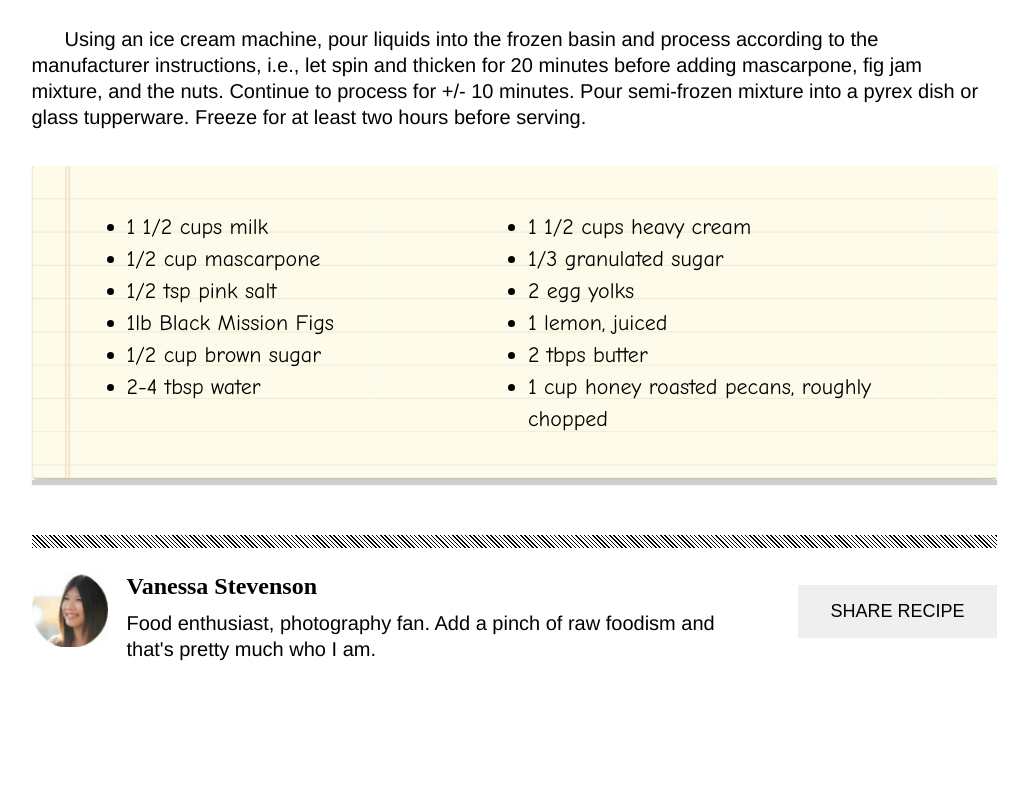
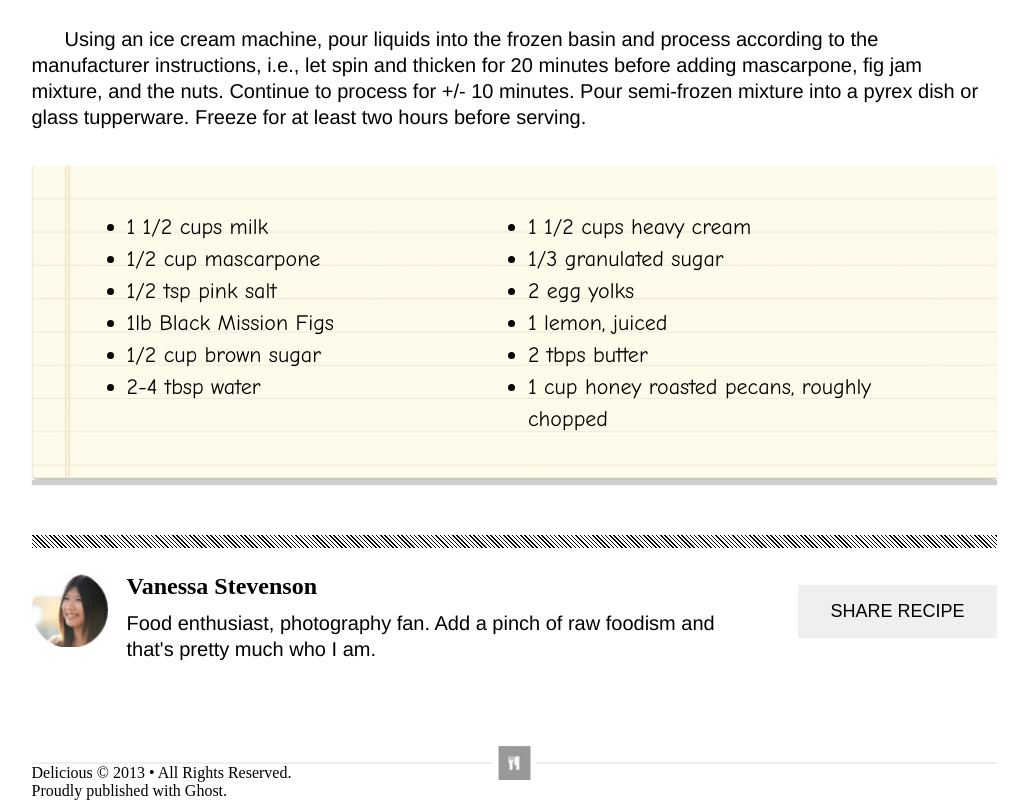
Before and after one commit to yd24/ChocolatePizza, a plain HTML site: page index.html in a window 1280 px wide. Shown: the part 1206-2006 px from the top of the page, without its empty margins (126-1154 px from the left). Before the commit the page ends 1896 px from the top, so only its background shows below. Drawn offline with Linux system fonts and the light colour scheme.

Commit message:
Add horizontal separator after article and footer text

```diff
--- a/index.html
+++ b/index.html
@@ -88,10 +88,14 @@
                             pretty much who I am.
                         </p>
                     </div>
+                    <div class="hr">
+                        <img src="./assets/small-logo.png">
+                    </div>
                 </article>
             </main>
             <footer>
-
+                <p>Delicious © 2013 • All Rights Reserved.</p>
+                <p>Proudly published with Ghost.</p>
             </footer>
         </body>
         </div>
--- a/style.css
+++ b/style.css
@@ -169,3 +169,20 @@ article p:last-child {
     text-transform: uppercase;
     margin-top: 12px;
 }
+
+.hr {
+    position: relative;
+    margin-top: 100px;
+    background-color: #eeeeee;
+    height: 2px;
+}
+
+.hr img {
+    background-color: white;
+    width: 33px;
+    position: absolute;
+    left: 50%;
+    transform: translateX(-50%);
+    top: -22px;
+    padding: 5px;
+}
```
